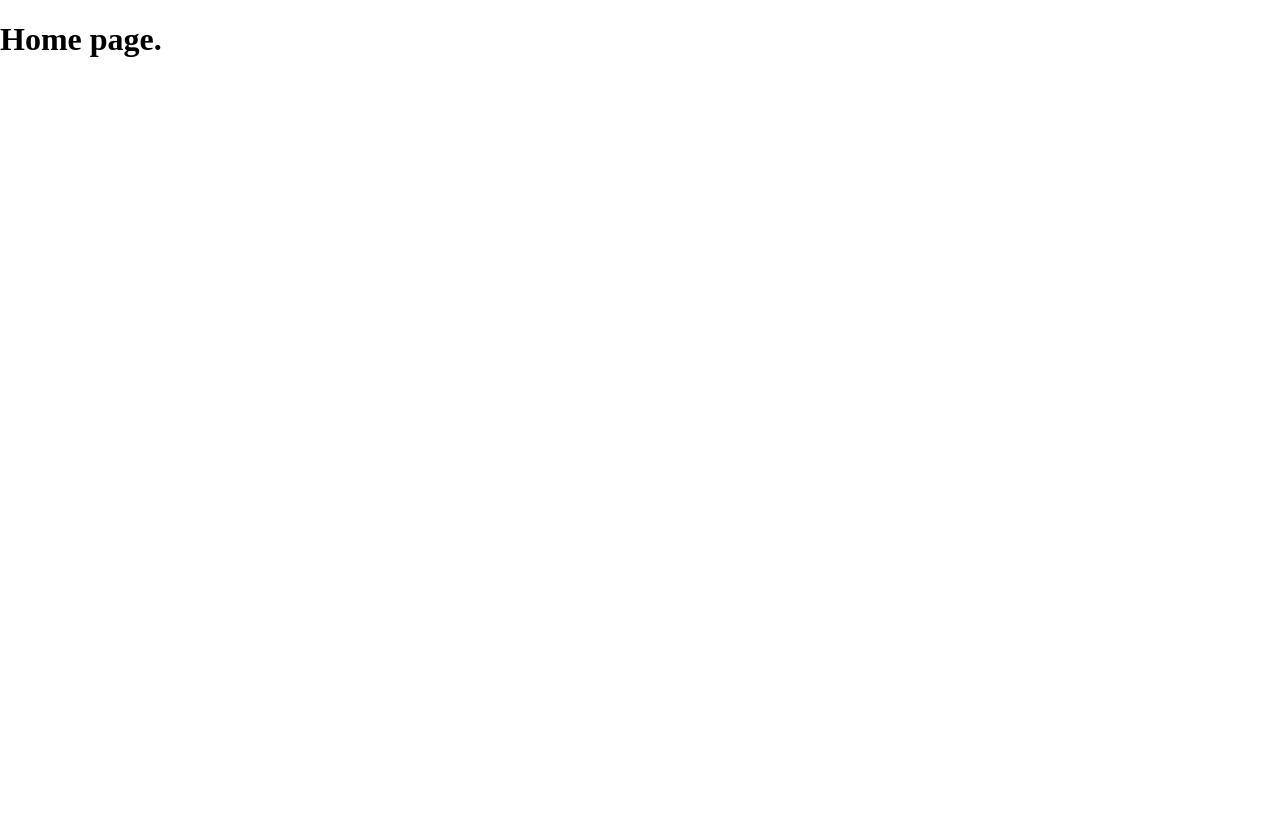
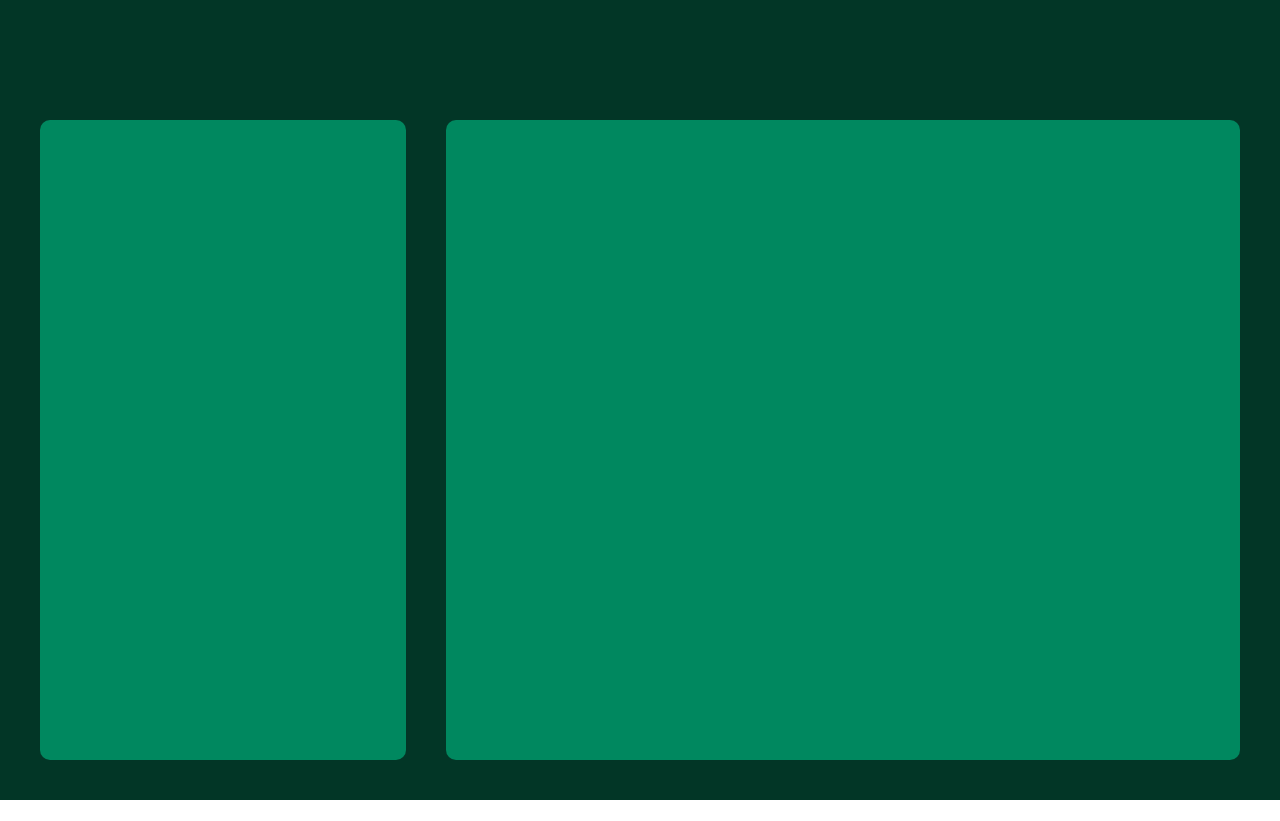
Before and after one commit to tiasha01/NOYB, a React (Vite) app: page /home in a window 1280 px wide. After the commit the page ends 800 px from the top, so only its background shows below. Built offline with nearby package versions, Linux system fonts and the light colour scheme.

Commit message:
Updated the basic layout of the 'Home' page.

```diff
--- a/src/pages/Home.jsx
+++ b/src/pages/Home.jsx
@@ -1,6 +1,38 @@
+import {Box} from "@mui/material";
+
 function Home() {
     return (
-        <h1>Home page.</h1>
+        <>
+            <Box sx={{
+                display: 'flex',
+                width: '100vw',
+                height: '100vh',
+                backgroundColor: '#023626'
+            }}>
+                <Box sx={{ width: '30vw',
+                    height: '80vh',
+                    display: 'flex',
+                    margin: '5vh',
+                    marginTop: '15vh',
+                    marginRight: '2.5vh',
+                    borderRadius: '10px',
+                    justifyContent: 'flex-start',
+                    backgroundColor: '#00885F'
+                }}>
+                </Box>
+                <Box sx={{ width: '65vw',
+                    height: '80vh',
+                    display: 'flex',
+                    margin: '5vh',
+                    marginTop: '15vh',
+                    marginLeft: '2.5vh',
+                    borderRadius: '10px',
+                    justifyContent: 'flex-start',
+                    backgroundColor: '#00885F'
+                }}>
+                </Box>
+            </Box>
+        </>
     );
 }
 
```
